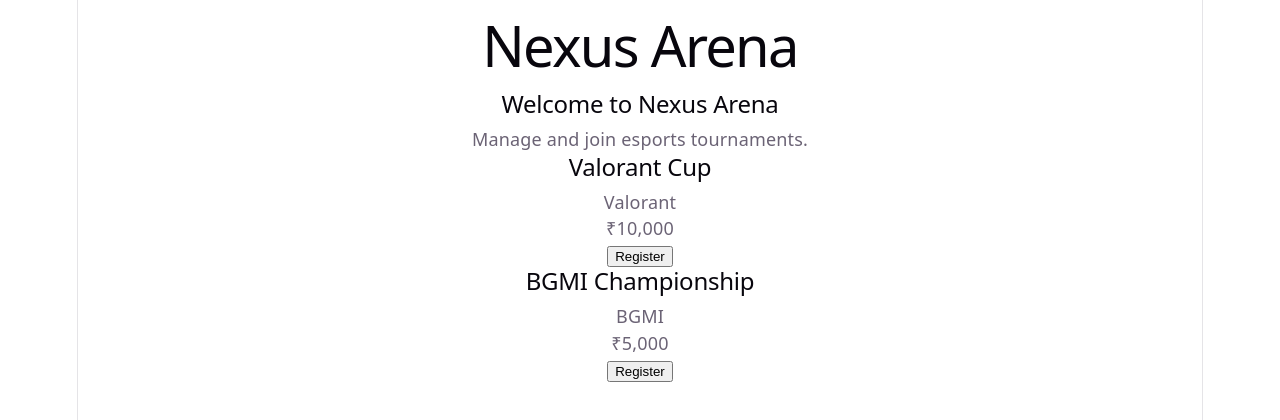
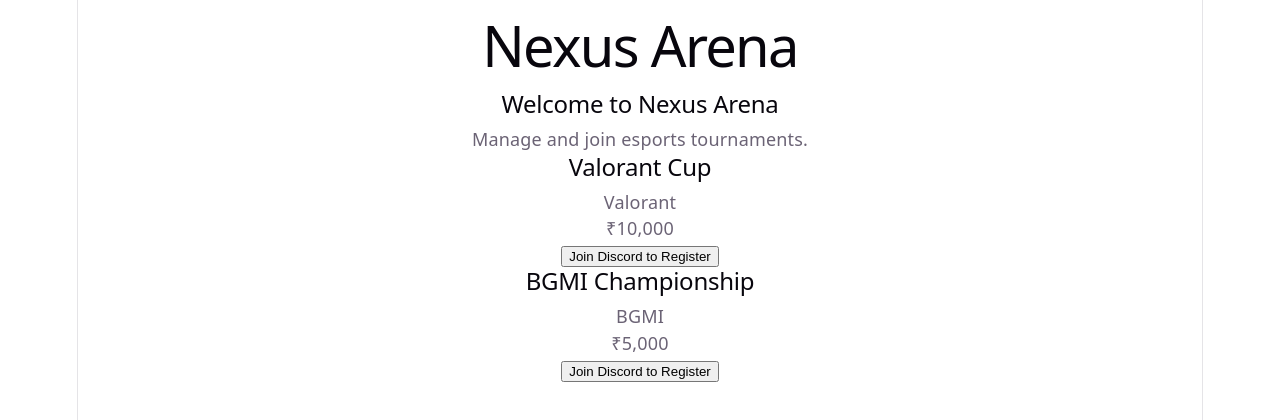
Before and after one commit to shivpatel31n/Assassin-s, a React (Vite) app in the folder client/: page / in a window 1280 px wide. Shown: the top 420 px of the page. Built offline with nearby package versions, Linux system fonts and the light colour scheme.

Commit message:
Tournament Card changes

```diff
--- a/client/src/App.jsx
+++ b/client/src/App.jsx
@@ -9,12 +9,14 @@ function App() {
       title: "Valorant Cup",
       game: "Valorant",
       prizePool: "₹10,000",
+      discordLink: "https://discord.gg/7RCDt277Y",
     },
     {
       id: 2,
       title: "BGMI Championship",
       game: "BGMI",
       prizePool: "₹5,000",
+      discordLink: "https://discord.gg/7RCDt277Y",
     },
   ];
 
@@ -29,6 +31,7 @@ function App() {
           title={tournament.title}
           game={tournament.game}
           prizePool={tournament.prizePool}
+          discordLink={tournament.discordLink}
         />
       ))}
     </>
--- a/client/src/components/TournamentCard.jsx
+++ b/client/src/components/TournamentCard.jsx
@@ -1,13 +1,13 @@
-function TournamentCard({ title, game, prizePool }) {
+function TournamentCard({ title, game, prizePool, discordLink }) {
   return (
     <div>
       <h2>{title}</h2>
       <p>{game}</p>
       <p>{prizePool}</p>
 
-      <button onClick={() => alert("Registration Coming Soon!")}>
-        Register
-      </button>
+      <a href="https://discord.gg/7RCDt277Y" target="_blank" rel="noopener noreferrer">
+        <button>Join Discord to Register</button>
+      </a>
     </div>
   );
 }
```
